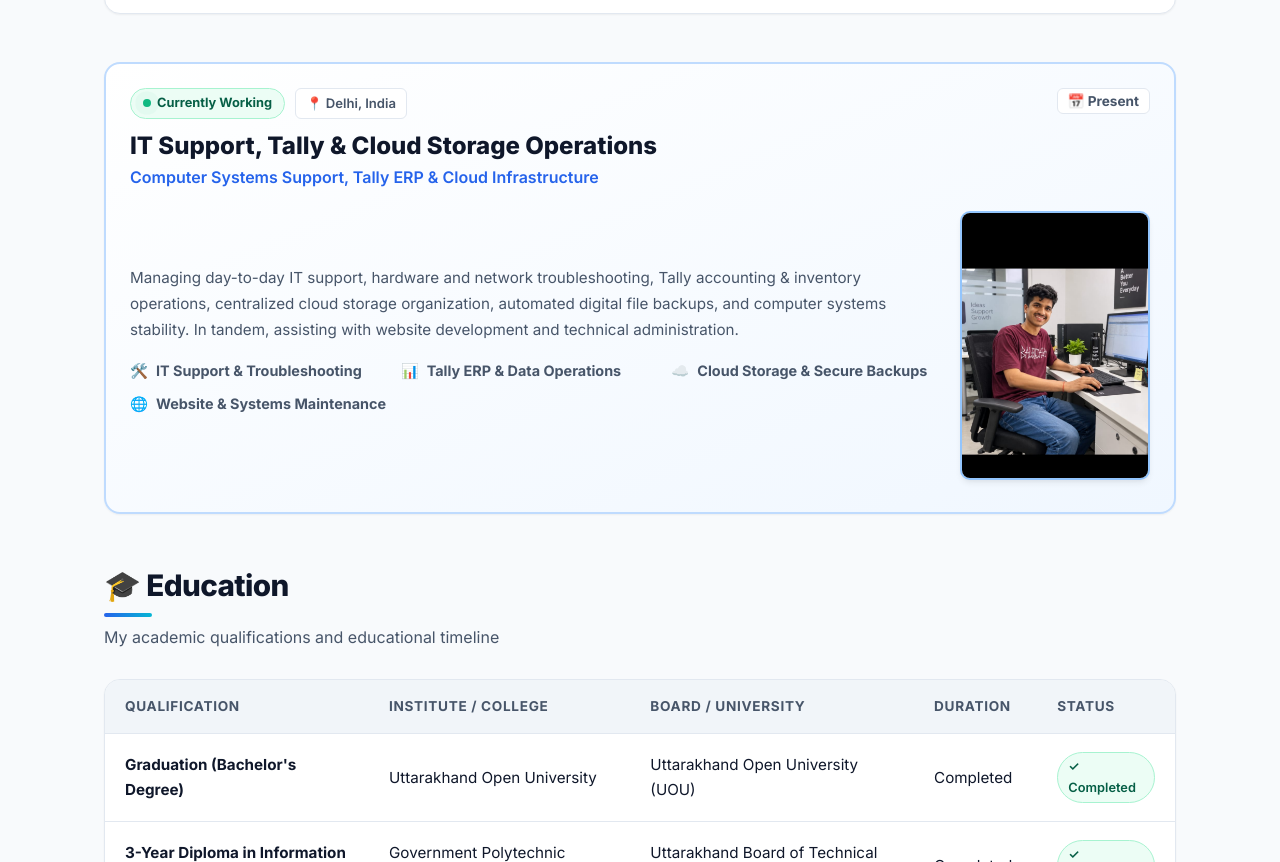
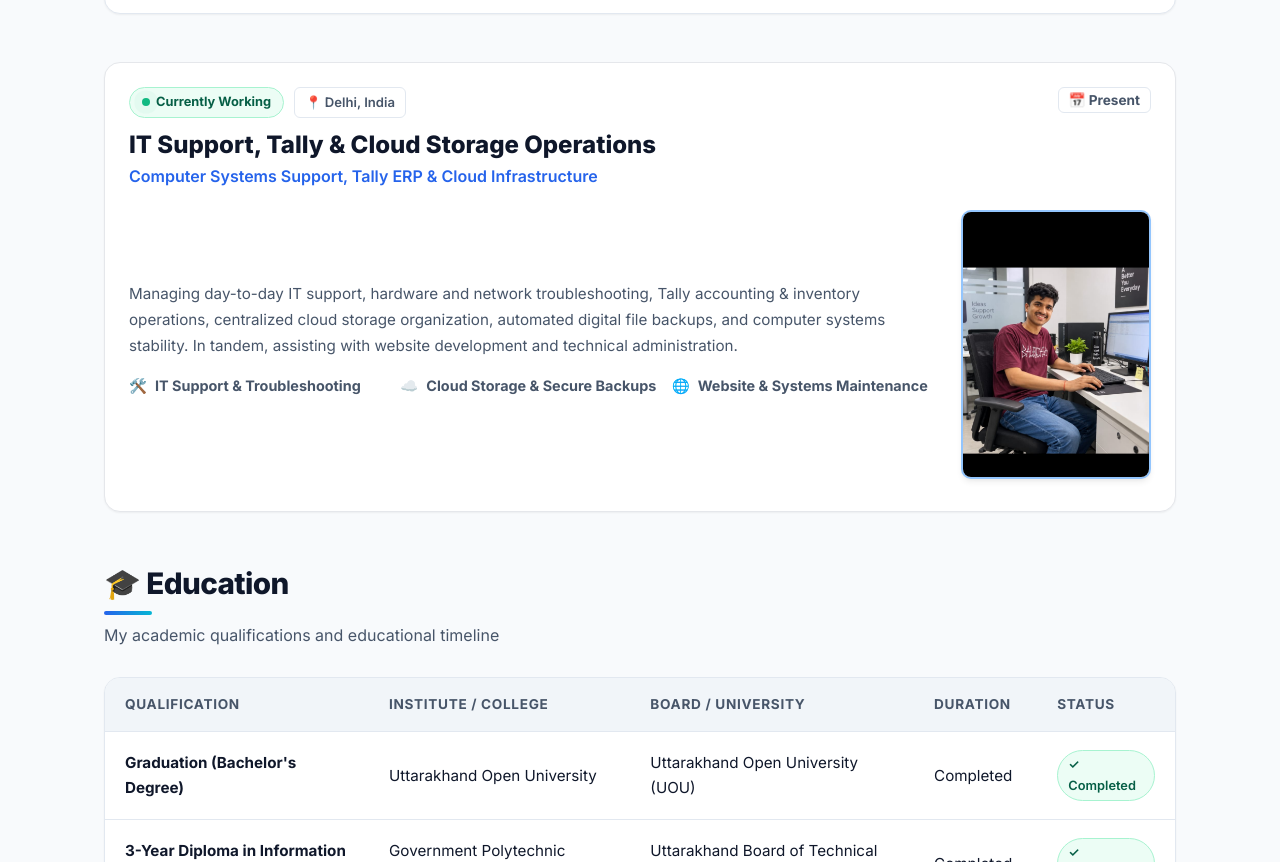
Before and after one commit to mohitbhattuk01/portfolio, a plain HTML site: page index.html in a window 1280 px wide. Shown: the part 1022-1884 px from the top of the page. Drawn offline with Linux system fonts and the light colour scheme.

Commit message:
Removed Tally ERP tag and simplified card background

```diff
--- a/index.html
+++ b/index.html
@@ -310,7 +310,7 @@
 
     <!-- Current Professional Experience -->
     <section class="section" style="padding-top: 0;">
-      <div class="card" style="border: 2px solid #bfdbfe; background: linear-gradient(to right bottom, #ffffff, #f0f7ff);">
+      <div class="card" style="border: 1px solid #e5e7eb; background: #ffffff;">
         <div style="display: flex; justify-content: space-between; align-items: flex-start; flex-wrap: wrap; gap: 16px; margin-bottom: 20px;">
           <div>
             <div style="display: flex; align-items: center; gap: 10px; margin-bottom: 8px; flex-wrap: wrap;">
@@ -336,9 +336,7 @@
               <div style="display: flex; align-items: center; gap: 8px; font-size: 0.9rem; color: var(--text-muted);">
                 <span>🛠️</span> <strong>IT Support &amp; Troubleshooting</strong>
               </div>
-              <div style="display: flex; align-items: center; gap: 8px; font-size: 0.9rem; color: var(--text-muted);">
-                <span>📊</span> <strong>Tally ERP &amp; Data Operations</strong>
-              </div>
+
               <div style="display: flex; align-items: center; gap: 8px; font-size: 0.9rem; color: var(--text-muted);">
                 <span>☁️</span> <strong>Cloud Storage &amp; Secure Backups</strong>
               </div>
```
